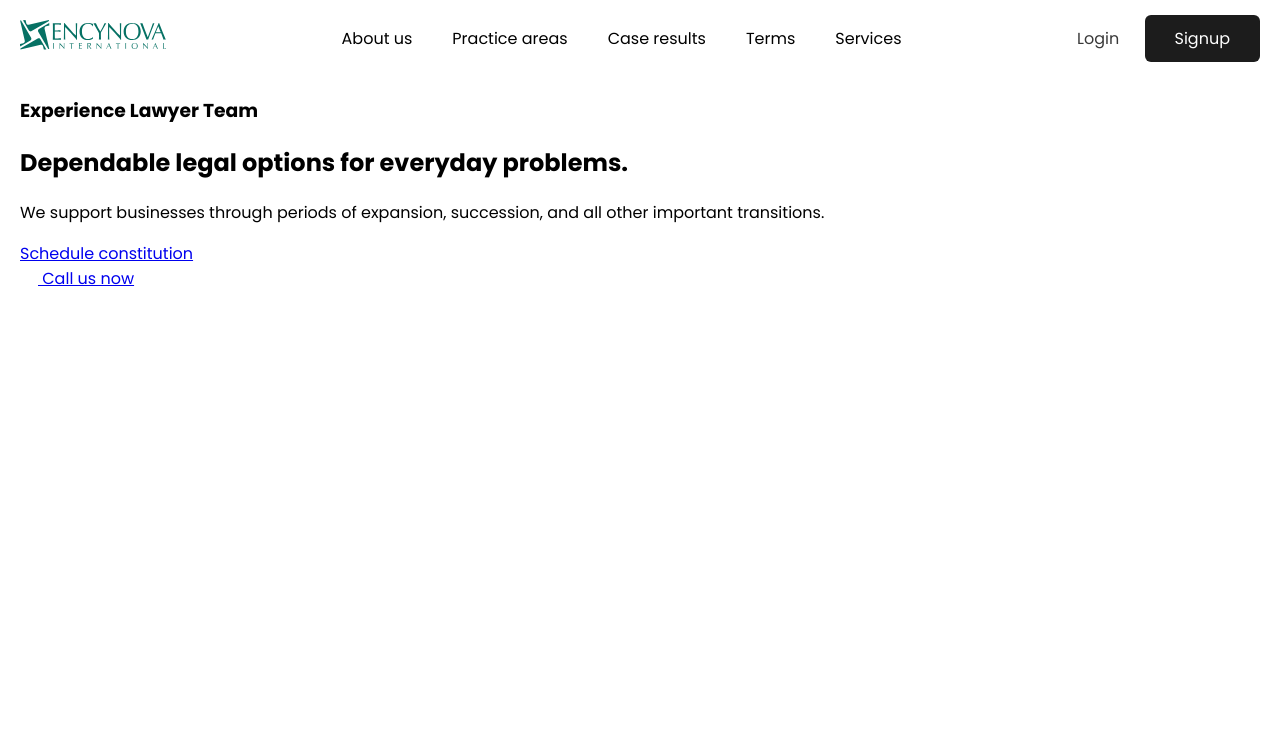
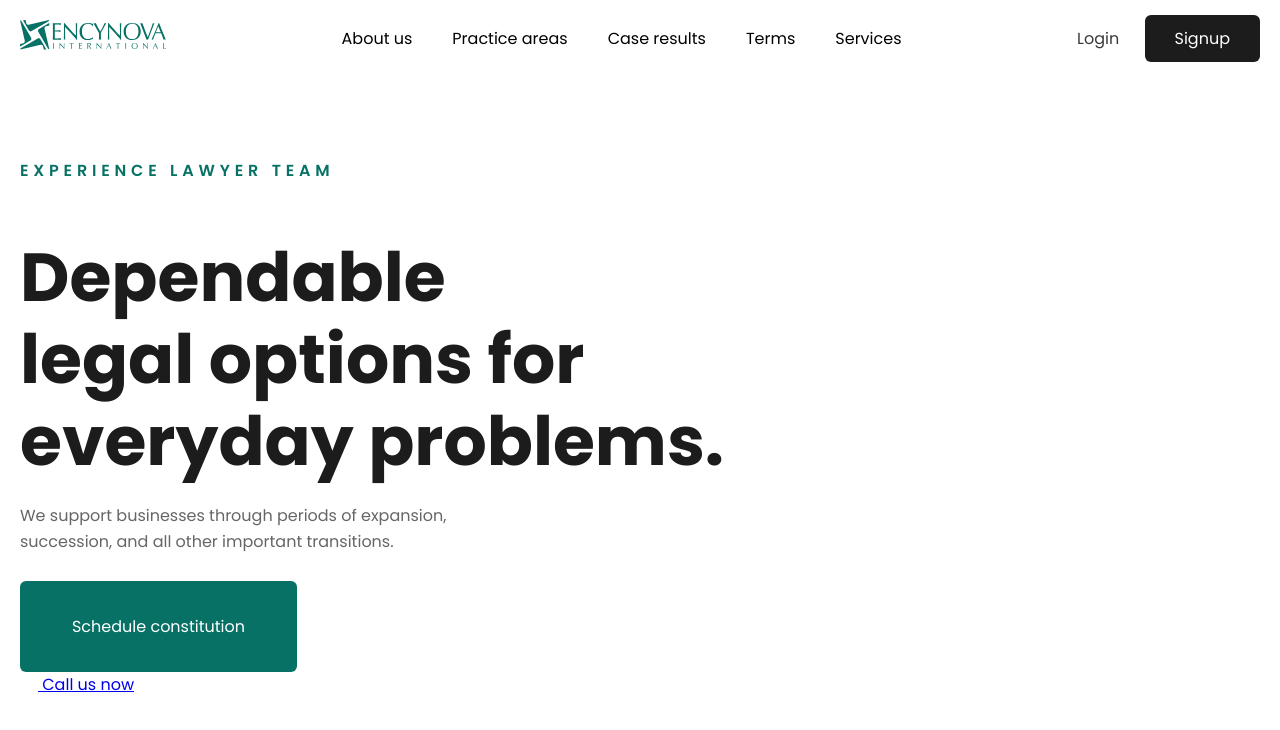
Before and after one commit to sherzoDev/ENCYNOVA, a plain HTML site: page index.html in a window 1280 px wide. Drawn offline with Linux system fonts and the light colour scheme.

Commit message:
Intial commit

```diff
--- a/css/main.css
+++ b/css/main.css
@@ -122,7 +122,66 @@ ul {
                 Site Hero Start
 =================================================== */
 
+.site-hero {
+    padding-top: 68px;
+}
 
+.hero-title-top {
+    margin-bottom: 13px;
+    font-weight: 600;
+    font-size: 16px;
+    line-height: 20px;
+    letter-spacing: 0.3em;
+    text-transform: uppercase;
+    color: #067164;
+}
+
+.hero-title {
+    font-weight: 700;
+    font-size: 68px;
+    line-height: 82px;
+    color: #1C1C1C;
+    margin-bottom: 20px;
+}
+
+.hero-text {
+    width: 443px;
+    font-weight: 400;
+    font-size: 16px;
+    line-height: 26px;
+    color: #666666;
+    margin-bottom: 26px;
+}
+
+.hero-btn {
+    display: flex;
+    justify-content: center;
+    align-items: center;
+    padding: 18px 30px;
+    width: 217px;
+    height: 55px;
+    background: #067164;
+    border-radius: 6px;
+    cursor: pointer;
+}
+
+.hero-btn:hover {
+    border: 1px solid #000;
+}
+
+.hero-btn:hover,
+.hero-btn:hover a {
+    color: #000;
+    background-color: #fff;
+}
+
+.hero-btn a {
+    font-weight: 400;
+    font-size: 16px;
+    line-height: 19px;
+    text-decoration: none;
+    color: #fff;
+}
 
 /* ===================================================
                 Site Hero Start
--- a/index.html
+++ b/index.html
@@ -53,8 +53,8 @@
                     <div class="hero-desc">
                         <h3 class="hero-title-top">Experience Lawyer Team</h3>
                         <h1 class="hero-title">
-                            Dependable
-                            legal options for
+                            Dependable <br>
+                            legal options for <br>
                             everyday problems.</h1>
                         <p class="hero-text">
                             We support businesses through periods of expansion,
```
